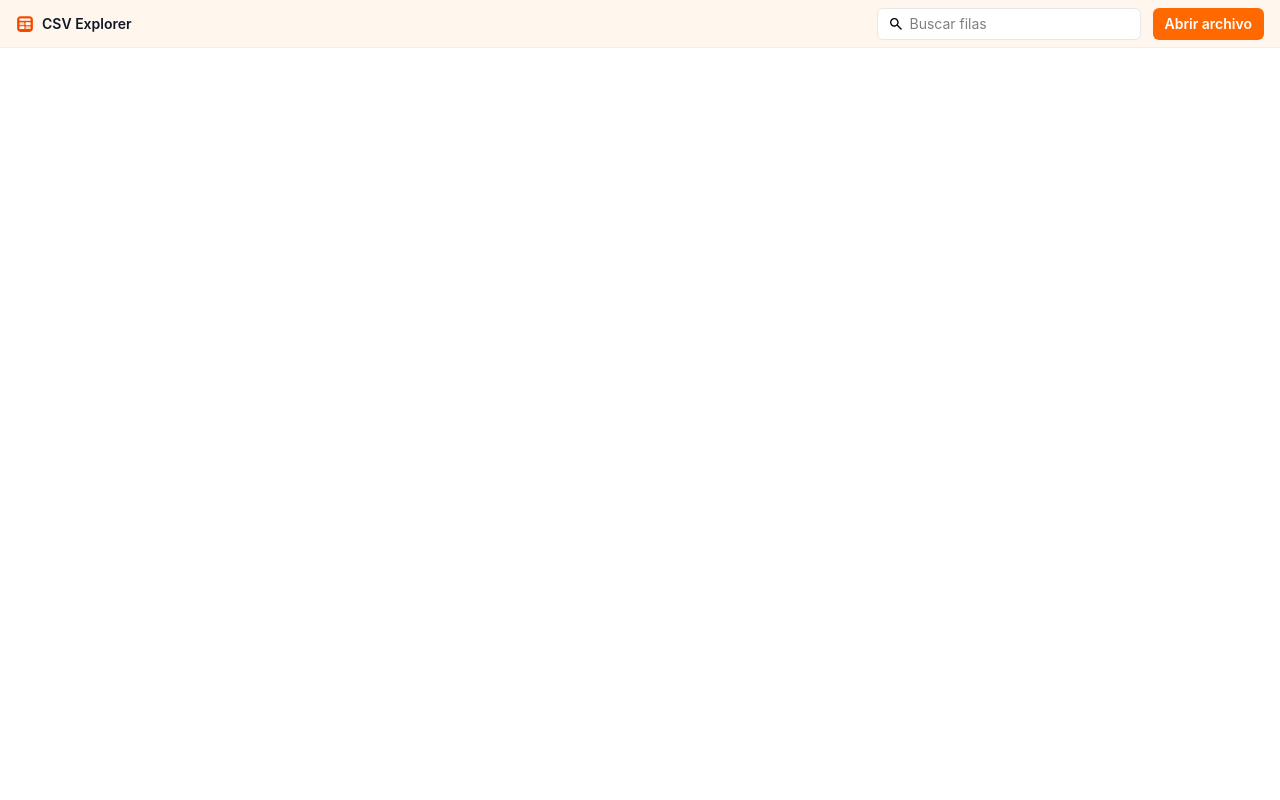
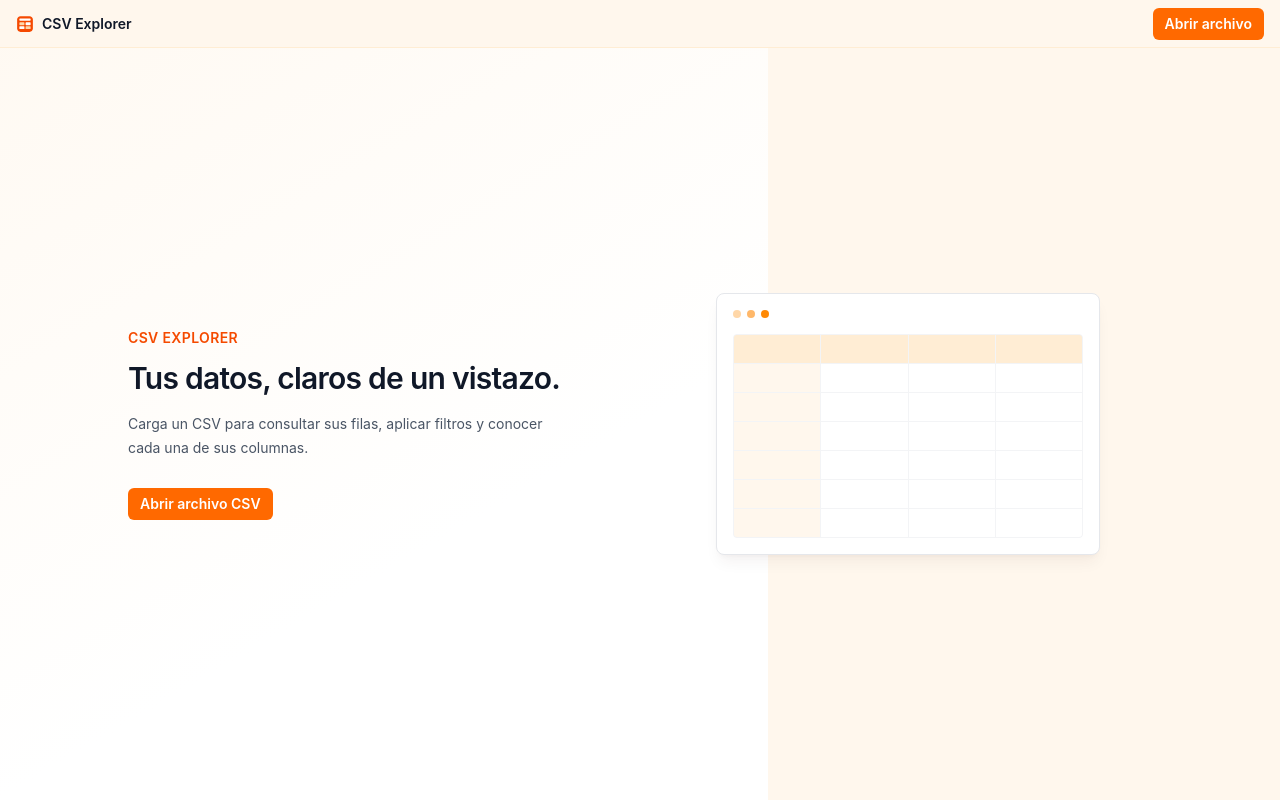
Before and after one commit to minvdev/csv-explorer, a React (Vite) app: page / in a window 1280 px wide. Built offline with nearby package versions, Linux system fonts and the light colour scheme.

Commit message:
feat: mostrar pantalla inicial sin archivo

```diff
--- a/src/App.tsx
+++ b/src/App.tsx
@@ -10,6 +10,7 @@ import filterRows, { hasResults } from "@features/csv/filterRows";
 import PaginatedDataTable from "@features/csv/PaginatedDataTable";
 import parseCsv, { CsvParseError } from "@features/csv/parseCsv";
 import type { CsvData } from "@features/csv/types";
+import EmptyState from "@features/empty-state/EmptyState";
 
 const ERROR_MESSAGES: Record<CsvParseError["kind"], string> = {
 	empty: "El archivo está vacío o no contiene datos",
@@ -106,6 +107,9 @@ function Explorer() {
 				<div className="flex min-w-0 flex-1 flex-col">
 					<StatusBar />
 					<main className="min-h-0 flex-1 overflow-y-auto">
+						{loaded === null && (
+							<EmptyState isLoading={isLoading} onFileSelected={handleFileSelected} />
+						)}
 						{loaded && filteredRows.length > 0 && (
 							<PaginatedDataTable
 								headers={loaded.data.headers}
--- a/src/components/toolbar/Toolbar.tsx
+++ b/src/components/toolbar/Toolbar.tsx
@@ -43,7 +43,7 @@ function Toolbar({
 				</>
 			)}
 			<div className="flex-1" />
-			<SearchField onChange={onQueryChange} value={query} />
+			{fileName && <SearchField onChange={onQueryChange} value={query} />}
 			<FileSelector disabled={isLoading} onFileSelected={onFileSelected}>
 				<OpenFileButton disabled={isLoading} />
 			</FileSelector>
--- /dev/null
+++ b/src/features/empty-state/EmptyState.tsx
@@ -0,0 +1,63 @@
+import { buttonTone, buttonToneDisabled } from "@components/ui";
+import FileSelector from "@features/csv/FileSelector";
+
+interface EmptyStateProps {
+	isLoading: boolean;
+	onFileSelected: (file: File) => void;
+}
+
+function EmptyState({ isLoading, onFileSelected }: EmptyStateProps) {
+	return (
+		<section className="relative flex min-h-full items-center overflow-hidden bg-linear-to-br from-orange-50/70 via-white to-white px-6">
+			<div
+				aria-hidden="true"
+				className="pointer-events-none absolute top-0 right-0 bottom-0 hidden w-2/5 bg-orange-50 lg:block"
+			/>
+			<div className="relative mx-auto grid w-full max-w-5xl items-center gap-12 py-12 lg:grid-cols-2">
+				<div className="max-w-md">
+					<p className="text-sm font-semibold tracking-wide text-orange-600 uppercase">
+						CSV Explorer
+					</p>
+					<h1 className="mt-3 text-3xl font-semibold tracking-tight text-gray-900">
+						Tus datos, claros de un vistazo.
+					</h1>
+					<p className="mt-4 text-sm leading-6 text-gray-600">
+						Carga un CSV para consultar sus filas, aplicar filtros y conocer cada una de
+						sus columnas.
+					</p>
+					<FileSelector disabled={isLoading} onFileSelected={onFileSelected}>
+						<span className={`mt-7 ${isLoading ? buttonToneDisabled : buttonTone}`}>
+							Abrir archivo CSV
+						</span>
+					</FileSelector>
+				</div>
+				<div
+					aria-hidden="true"
+					className="relative mx-auto w-full max-w-sm rounded-lg border border-gray-200 bg-white p-4 shadow-lg shadow-orange-950/5"
+				>
+					<div className="mb-4 flex items-center gap-1.5">
+						<span className="size-2 rounded-full bg-orange-200" />
+						<span className="size-2 rounded-full bg-orange-300" />
+						<span className="size-2 rounded-full bg-orange-400" />
+					</div>
+					<div className="grid grid-cols-4 gap-px overflow-hidden rounded border border-gray-100 bg-gray-100 text-[10px]">
+						{Array.from({ length: 28 }, (_, index) => (
+							<span
+								className={
+									index < 4
+										? "h-7 bg-orange-100"
+										: index % 4 === 0
+											? "h-7 bg-orange-50"
+											: "h-7 bg-white"
+								}
+								key={index}
+							/>
+						))}
+					</div>
+				</div>
+			</div>
+		</section>
+	);
+}
+
+export default EmptyState;
```
